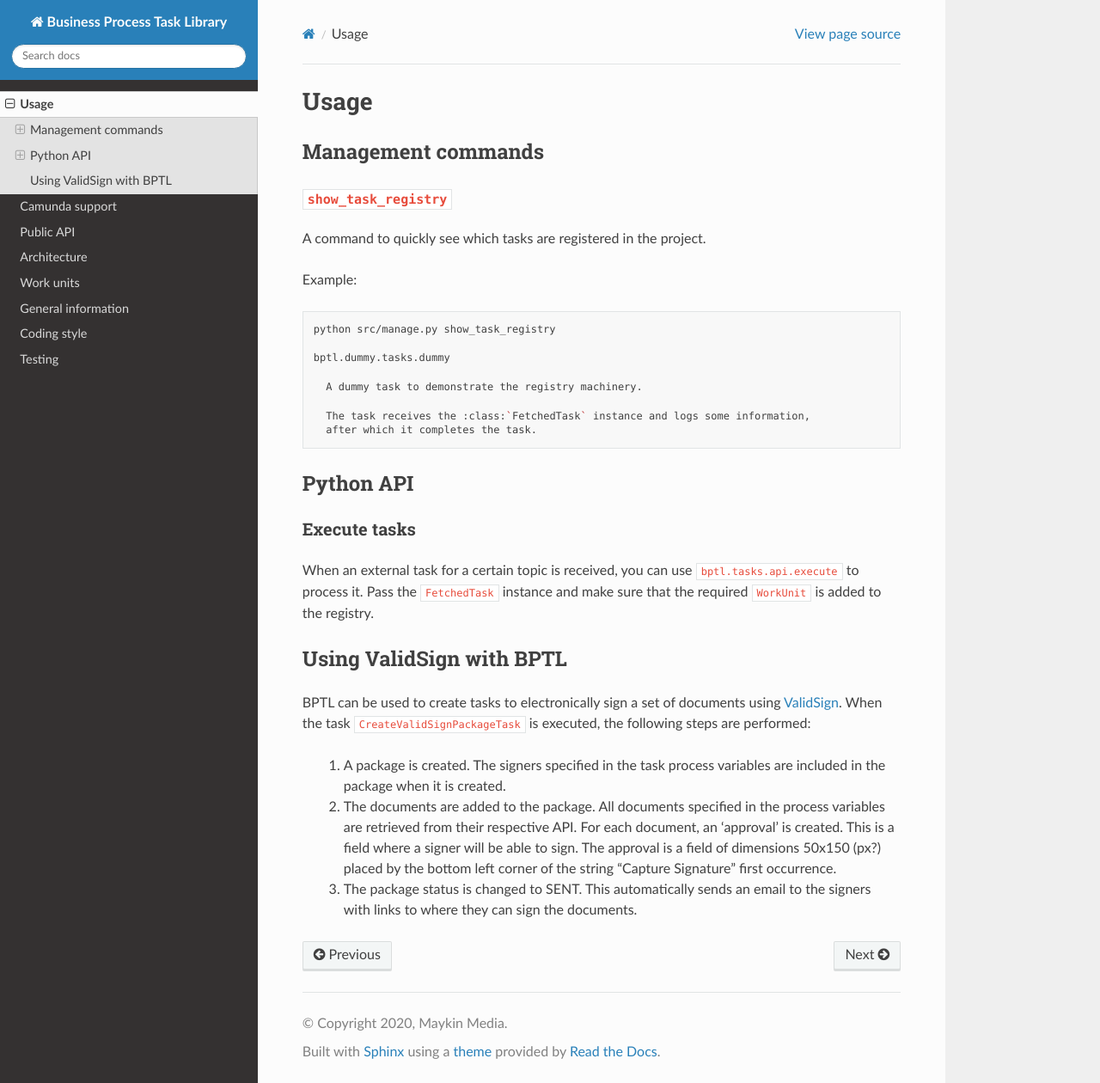
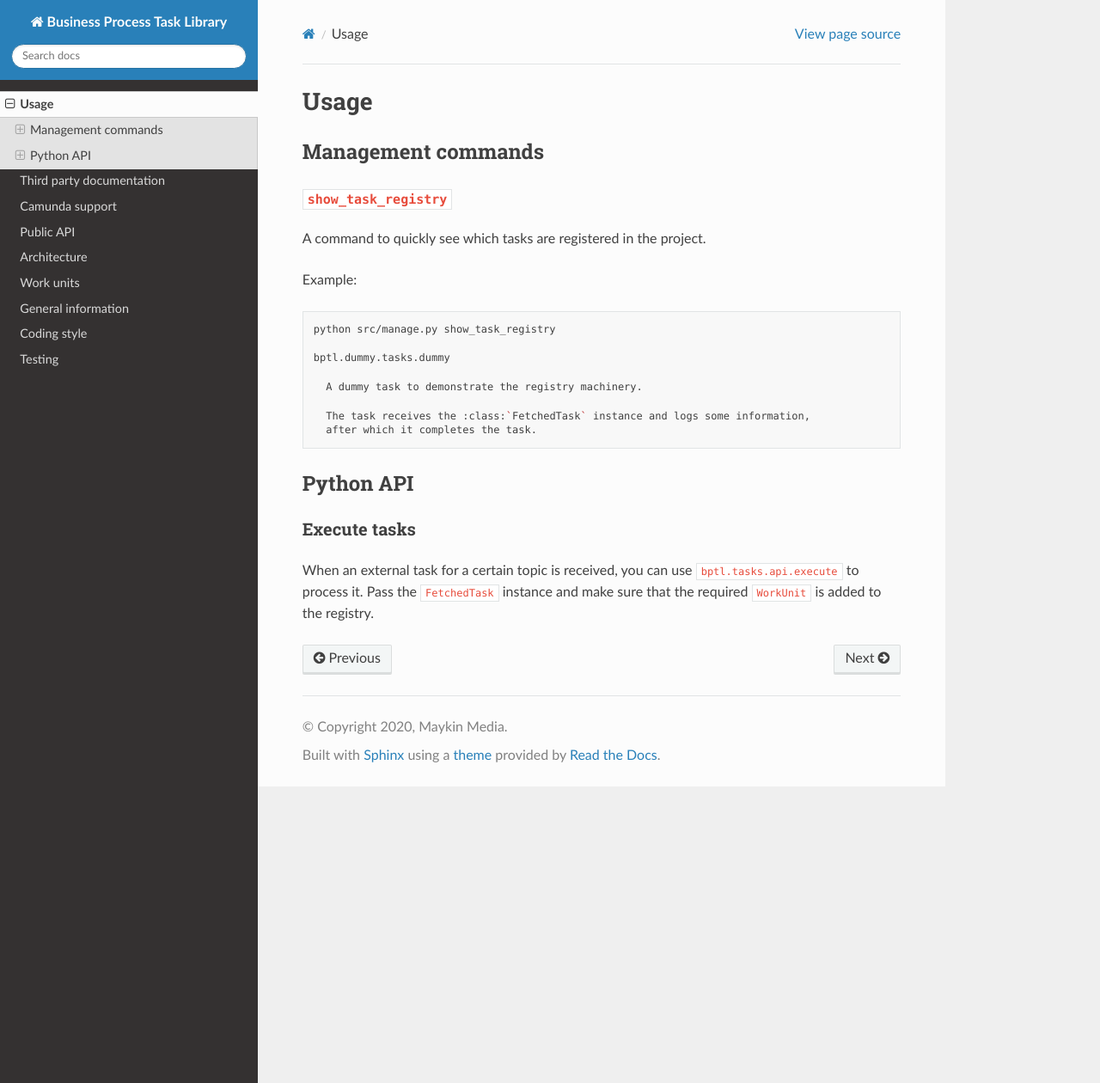
Before and after one commit to GemeenteUtrecht/bptl, a Sphinx documentation site: the page built from doc/usage.rst, in a window 1280 px wide and 1260 px high. Shown: the whole window at 86% size. Built offline with Sphinx 7.4.7 and the Read the Docs theme 2.0.0, drawn with Linux system fonts in a browser that asks for light colours.

Commit message:
:pencil: Extend and re-arrange ValidSign documentation

```diff
--- a/doc/index.rst
+++ b/doc/index.rst
@@ -42,6 +42,7 @@
    :maxdepth: 2
 
    usage
+   contrib/index
    camunda
    api
 
--- a/doc/usage.rst
+++ b/doc/usage.rst
@@ -35,16 +35,3 @@
 When an external task for a certain topic is received, you can use ``bptl.tasks.api.execute``
 to process it. Pass the ``FetchedTask`` instance and make sure that the required ``WorkUnit``
 is added to the registry.
-
-Using ValidSign with BPTL
-=========================
-
-BPTL can be used to create tasks to electronically sign a set of documents using `ValidSign`_.
-When the task ``CreateValidSignPackageTask`` is executed, the following steps are performed:
-
-    1. A package is created. The signers specified in the task process variables are included in the package when it is created.
-    2. The documents are added to the package. All documents specified in the process variables are retrieved from their respective API. For each document, an 'approval' is created. This is a field where a signer will be able to sign. The approval is a field of dimensions 50x150 (px?) placed by the bottom left corner of the string "Capture Signature" first occurrence.
-    3. The package status is changed to SENT. This automatically sends an email to the signers with links to where they can sign the documents.
-
-
-.. _ValidSign: https://www.validsign.nl/
```
Also changed, not shown: doc/contrib/index.rst (added, +10 -0 lines), doc/contrib/validsign.rst (added, +40 -0 lines).
